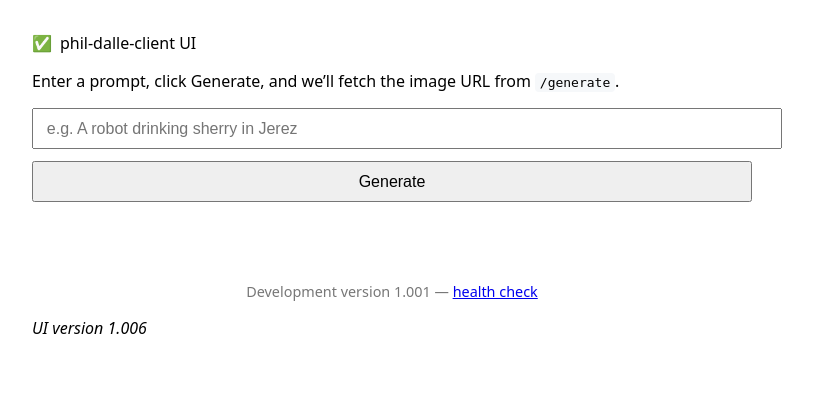
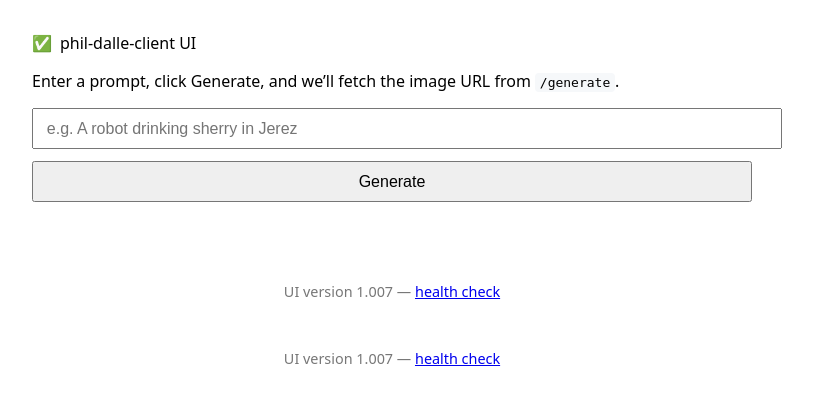
Before and after one commit to Philberto99/phil-dalle-client, a Flask app: page / in a window 1280 px wide. Shown: the top 405 px of the page, without its empty margins (248-1061 px from the left). Run offline with Flask 3, Linux system fonts and the light colour scheme.

Commit message:
Patch UI to show backend footer and raw errors — version 1.007

```diff
--- a/templates/index.html
+++ b/templates/index.html
@@ -16,6 +16,7 @@
     .result { margin-top: 1rem; }
     code { background: #f6f8fa; padding: .1rem .3rem; border-radius: 4px; }
     footer { margin-top: 3rem; font-size: .9rem; color: #777; text-align: center; }
+    pre { background: #f6f8fa; padding: 1rem; border-radius: 6px; overflow-x: auto; }
   </style>
 </head>
 <body>
@@ -35,7 +36,7 @@
   <div class="result" id="result"></div>
 
   <footer>
-    Development version 1.001 — <a href="/health" target="_blank">health check</a>
+    UI version 1.007 — <a href="/health" target="_blank">health check</a>
   </footer>
 
   <script>
@@ -52,6 +53,7 @@
         return;
       }
       statusEl.textContent = 'Generating...';
+      resultEl.innerHTML = '';
 
       try {
         const res = await fetch('/generate', {
@@ -63,11 +65,13 @@
         const data = await res.json();
         if (!res.ok) {
           statusEl.textContent = data.error || 'Something went wrong.';
-          resultEl.innerHTML = '';
+          resultEl.innerHTML = data.raw_response
+            ? `<pre><code>${JSON.stringify(data.raw_response, null, 2)}</code></pre>`
+            : '';
           return;
         }
 
-        statusEl.textContent = 'Done!';
+        statusEl.textContent = `Done! (${data.footer || 'unknown backend version'})`;
         const url = data.image_url;
         resultEl.innerHTML = `
           <p><strong>Image URL:</strong> <a href="${url}" target="_blank" rel="noopener">${url}</a></p>
@@ -79,6 +83,8 @@
       }
     });
   </script>
-  <p><em>UI version 1.006</em></p>
 </body>
+<footer>
+  UI version 1.007 — <a href="/health" target="_blank">health check</a>
+</footer>
 </html>
```
